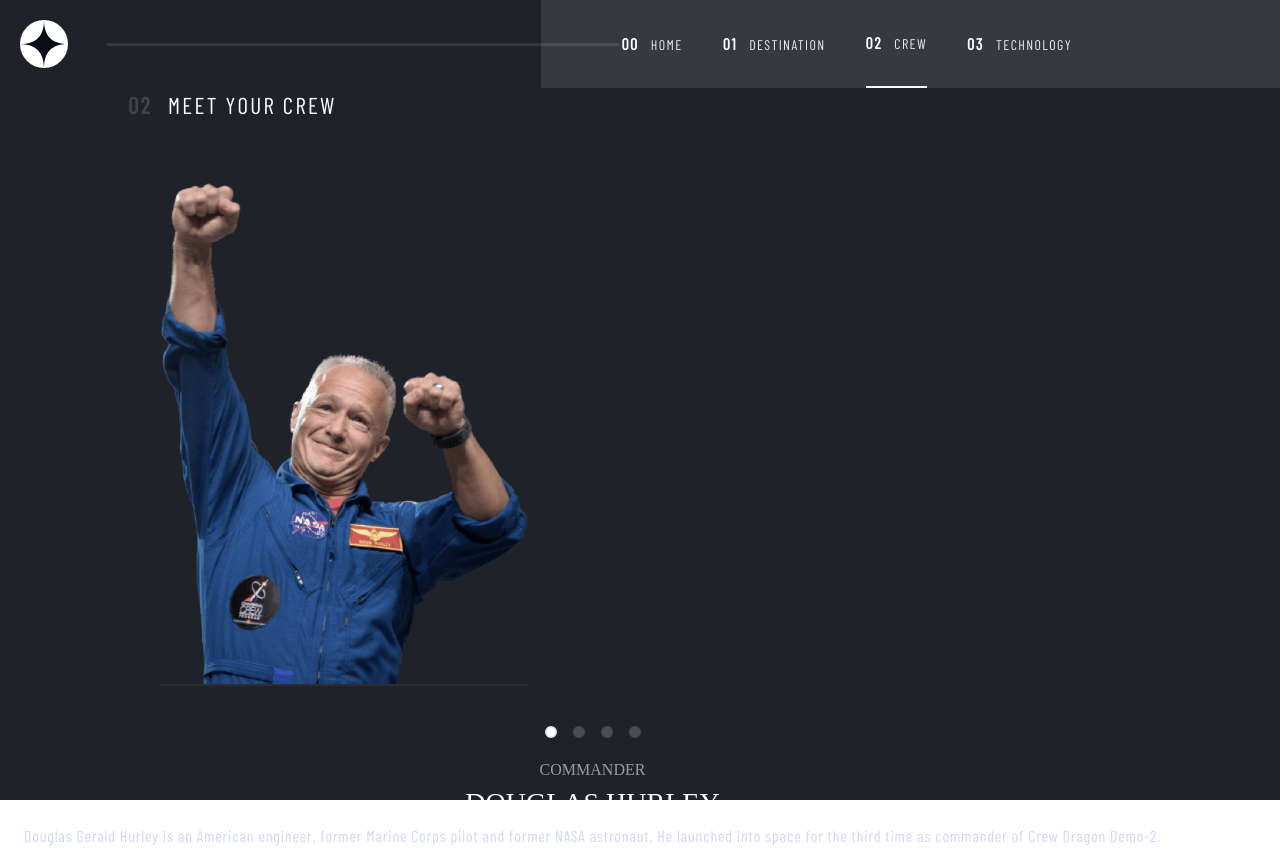
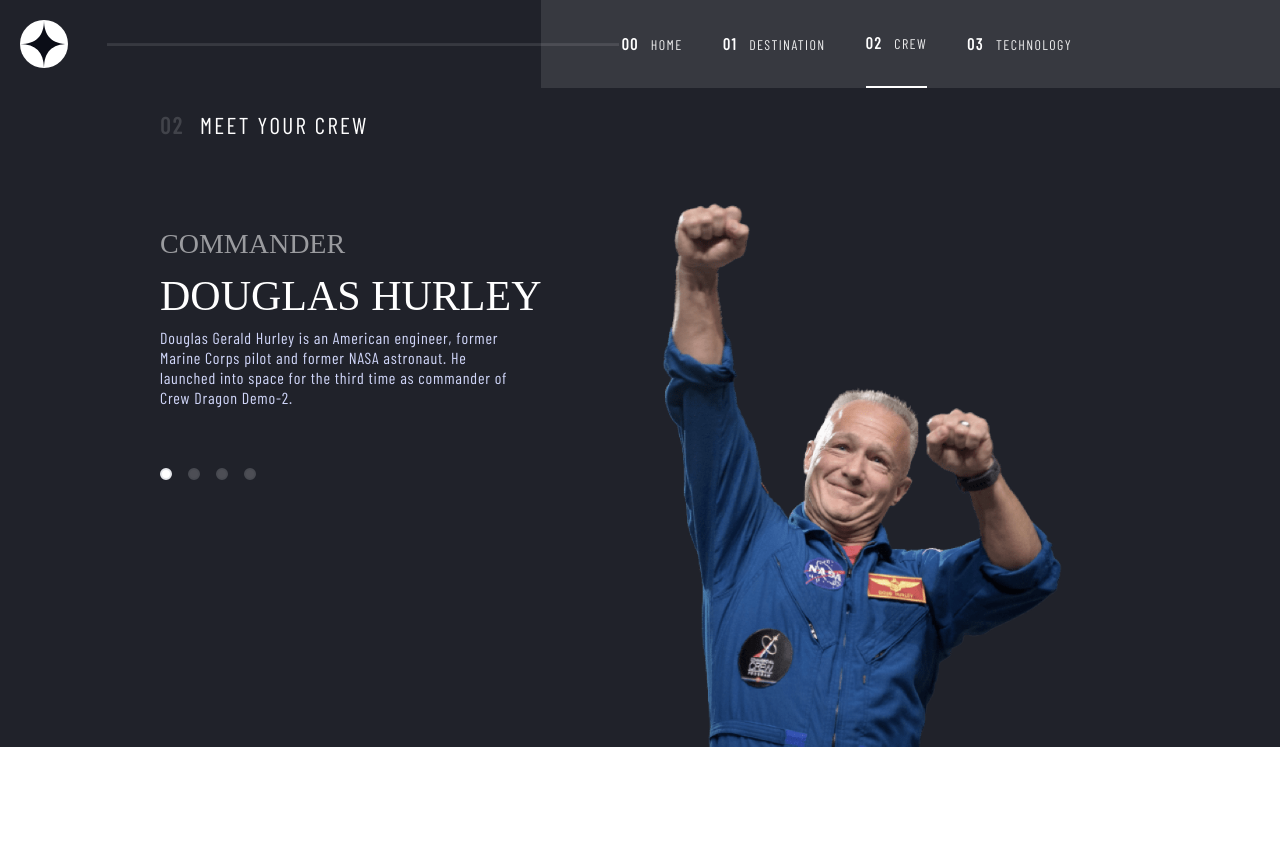
Before and after one commit to Aik-202/aik-space-tourism, a React (Vite) app in the folder space_tourism/: page /crew in a window 1280 px wide. After the commit the page ends 800 px from the top, so only its background shows below. Built offline with nearby package versions, Linux system fonts and the light colour scheme; a web font is replaced by a local one.

Commit message:
Completed the crew page, now responsive across all break points

```diff
--- a/space_tourism/src/Components/Crew/CrewInfo.jsx
+++ b/space_tourism/src/Components/Crew/CrewInfo.jsx
@@ -3,7 +3,7 @@ import { crew } from '../../Data/demo';
 
 export default function CrewInfo (props) {
   return (
-      <article className='flex flex-col-reverse space-y-10'>
+      <article className='flex flex-col-reverse space-y-10 sm:flex-col'>
         {crew.map(info =>
           <section key={info.name} className={`
           ${info.name =="Douglas Hurley" && props.crewActive == "Douglas" ? 'flex mt-5':
@@ -12,14 +12,15 @@ export default function CrewInfo (props) {
           info.name =="Anousheh Ansari" && props.crewActive == "Ansari" ? 'flex':
           'hidden'}
           `}>
-              <div className='flex flex-col flex-wrap justify-center content-center items-center'>
-                <h2 className='font-font-one uppercase text-small text-white opacity-[55%]'>{info.role}</h2>
-                <h1 className='font-font-one uppercase text-smallest-medium text-white'>{info.name}</h1>
-                <p className='text-center font-font-two text-small text-light-blue mx-6 tracking-wider pb-5'>{info.bio}</p>
+              <div className='flex flex-col flex-wrap justify-center content-center items-center lg:justify-start lg:content-start lg:items-start'>
+                <h2 className='font-font-one uppercase text-small text-white opacity-[55%] sm:text-smallest-medium'>{info.role}</h2>
+                <h1 className='font-font-one uppercase text-smallest-medium text-white sm:text-small-medium lg:text-[42px]'>{info.name}</h1>
+                <p className='text-center font-font-two text-small text-light-blue mx-6 tracking-wider pb-5 sm:mx-16 sm:tracking-wide
+                sm:text-smallest-medium lg:tracking-wider lg:leading-5 lg:text-small lg:mx-0 lg:w-[23rem] lg:text-left xl:w-[22rem]'>{info.bio}</p>
               </div>
           </section>
         )}
-        <nav className='flex flex-row flex-wrap content-center items-center justify-center space-x-4'>
+        <nav className='flex flex-row flex-wrap content-center items-center justify-center space-x-4 lg:justify-start lg:content-start lg:items-start'>
             <span className={`rounded-[100%] bg-white
             ${ props.crewActive == "Douglas" ? 'opacity-1' : 'opacity-[20%]'} px-1 py-1 border-2 border-solid`}
             id='Douglas Hurley' onClick={props.change}></span>
--- a/space_tourism/src/Components/Crew/CrewMemebers.jsx
+++ b/space_tourism/src/Components/Crew/CrewMemebers.jsx
@@ -5,11 +5,11 @@ import {CrewInfo} from '../'
 export default function CrewMemebers(props) {
   return (
     <section className='flex flex-col flex-wrap content-center items-center justify-center space-y-5 sm:space-y-10 xl:items-start xl:content-start xl:justify-start'>
-      <h1 className='text-white font-font-two uppercase tracking-widest mb-5 self-start ml-10 sm:text-[20px] lg:text-[23px] xl:ml-32'>
+      <h1 className='text-white font-font-two uppercase tracking-widest mb-5 self-start ml-10 sm:text-[20px] lg:text-[23px] xl:ml-40 xl:mt-5'>
         <span className='tracking-widest mr-4 font-extrabold opacity-[15%]'>02</span>
         Meet your Crew
       </h1>
-     <div className='flex flex-col-reverse'>
+     <div className='flex flex-col-reverse sm:flex-col lg:flex-row lg:space-x-32 lg:ml-10 xl:ml-40 xl:-space-x-10'>
       <CrewInfo crewActive={props.crewActive} change={props.change}/>
         <div className='flex flex-col space-y-5 sm:space-y-7 lg:space-y-0 lg:flex-row lg:space-x-24 xl:space-x-40 xl:mx-18'>
           {crew.map(item =>
@@ -22,8 +22,8 @@ export default function CrewMemebers(props) {
               'hidden'
               } flex flex-col mx-3`}
             >
-              <img src={item.images.png} alt={item.name} className='self-center w-[13rem] sm:w-[20rem] lg:w-[23rem]' />
-              <hr className='bg-white self-center h-[0.12rem] opacity-5 border-t-[1px] w-full'/>
+              <img src={item.images.png} alt={item.name} className='self-center w-[13rem] sm:w-[24rem] lg:w-[18rem] xl:w-[25rem]' />
+              <hr className='bg-white self-center h-[0.12rem] opacity-5 border-t-[1px] w-full sm:hidden'/>
             </figure>
           )}
         </div>
--- a/space_tourism/src/Pages/Crew.jsx
+++ b/space_tourism/src/Pages/Crew.jsx
@@ -20,7 +20,7 @@ export default function Crew() {
   }
 
   return (
-    <section className='home w-full h-full bg-[#282B34] xl:bg-[#20222A]'>
+    <section className='home w-full h-max lg:h-full xl:h-max bg-[#282B34] xl:bg-[#20222A]'>
       <NavBar homeActive={false} destActive = {false} crewActive= {true} techActive={false} for={"main"}/>
       <CrewMemebers crewActive={crewActive} change={crewChange}/>
   </section>
```
